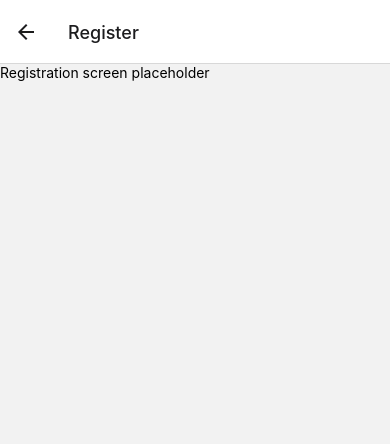
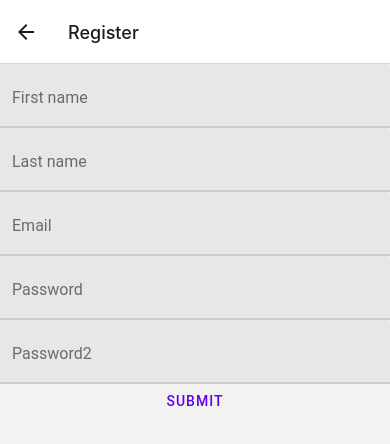
Before and after one commit to Lexicon-Digital/cant-get-greener-than-this-frontend-mobile, a React Native app: screen /Register in a window 390 px wide. Shown: the top 444 px of the page. Built offline with nearby package versions, Linux system fonts and the light colour scheme.

Commit message:
updated login page

```diff
--- a/components/RegisterScreen.tsx
+++ b/components/RegisterScreen.tsx
@@ -1,10 +1,26 @@
 import React from 'react';
 import {View, Text} from 'react-native';
+import styled from 'styled-components';
+import {TextInput, Button} from 'react-native-paper';
 
 export function RegisterScreen() {
   return (
-    <View>
-      <Text>Registration screen placeholder</Text>
-    </View>
+    <ViewContainer>
+      <TextInput label="First name" />
+      <TextInput label="Last name" />
+      <TextInput label="Email" />
+      <TextInput label="Password" secureTextEntry={true} />
+      <TextInput label="Password2" secureTextEntry={true} />
+      <Button
+        onPress={() => {
+          console.log('Submit pressed');
+        }}>
+        Submit
+      </Button>
+    </ViewContainer>
   );
 }
+
+const ViewContainer = styled(View)`
+  flex-direction: column;
+`;
--- a/components/SignInScreen.tsx
+++ b/components/SignInScreen.tsx
@@ -6,17 +6,17 @@ import styled from 'styled-components';
 // @ts-ignore
 export function SignInScreen({navigation}) {
   return (
-    <SignInContainer>
+    <ViewContainer>
       {/* todo: nice app image here  */}
-      <Button>Register me</Button>
+      <Button onPress={() => navigation.navigate('Register')}>Register me</Button>
       <Divider />
       <Text>Already a member?</Text>
       <Button onPress={() => navigation.navigate('Login')}>Login</Button>
-    </SignInContainer>
+    </ViewContainer>
   );
 }
 
-const SignInContainer = styled(View)`
+const ViewContainer = styled(View)`
   flex: 1;
   justify-content: center;
   align-items: center;
```
